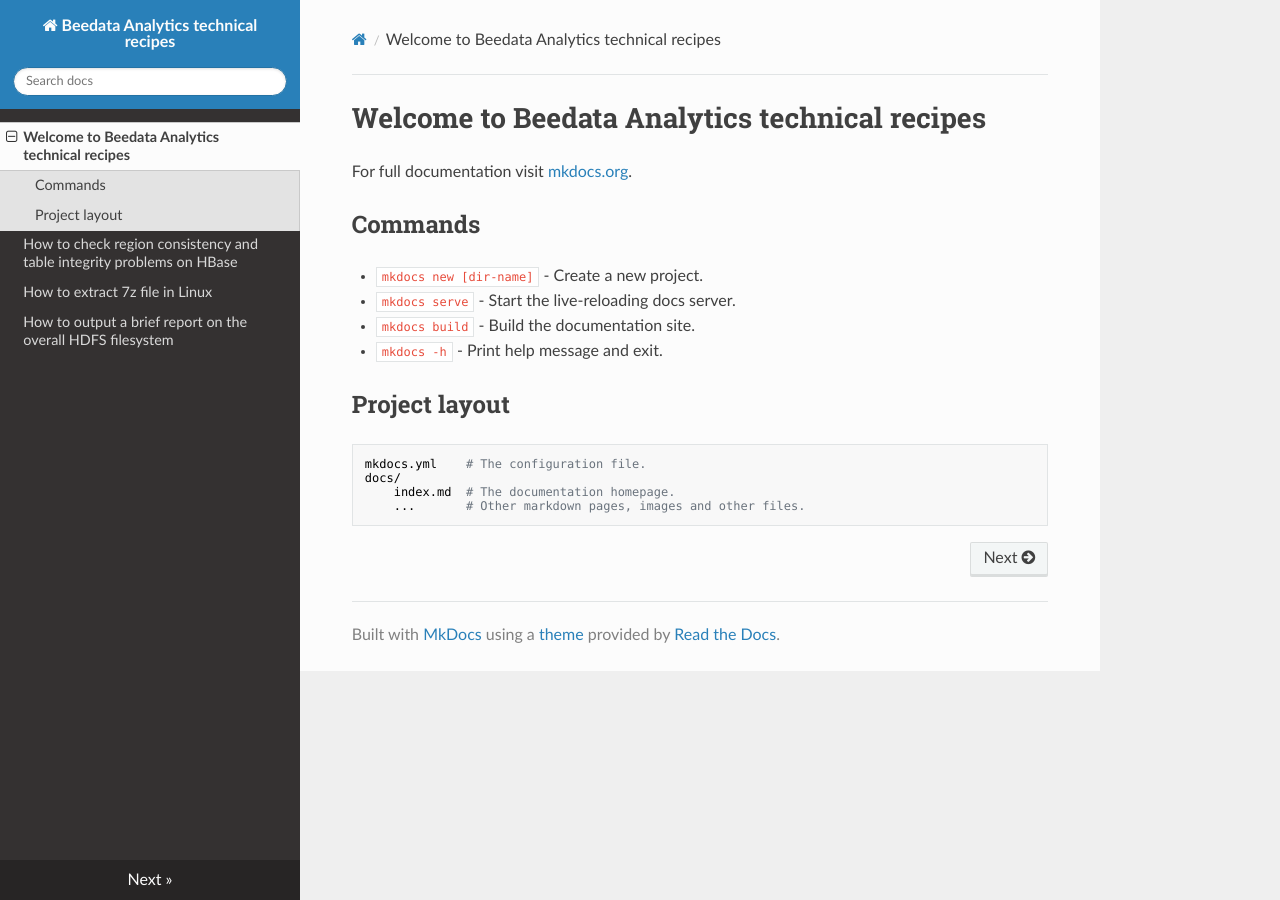
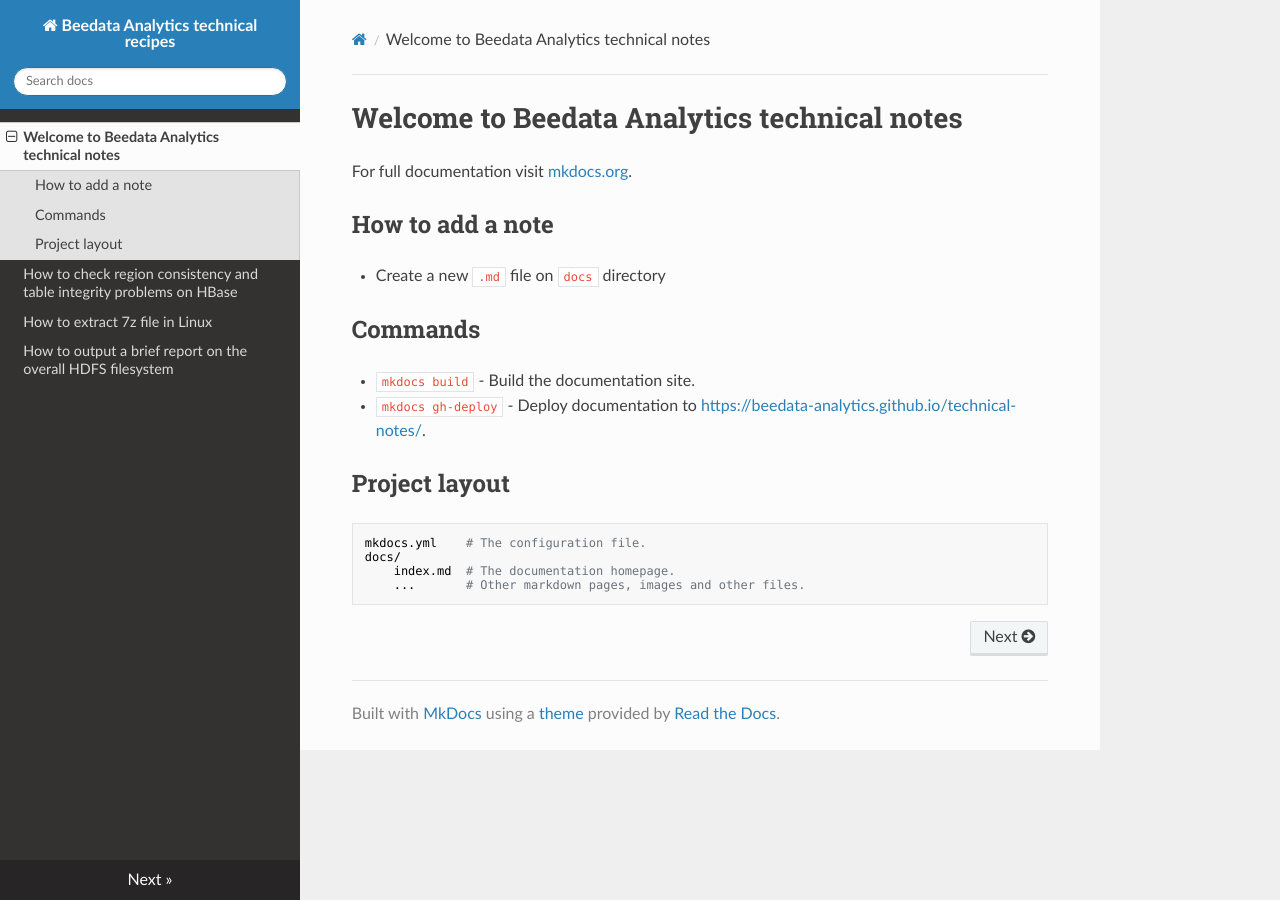
Before and after one commit to beedata-analytics/technical-notes, an MkDocs documentation site: the page built from docs/index.md, in a window 1280 px wide. Built offline with MkDocs 1.6.1, drawn with Linux system fonts in a browser that asks for light colours; nearby versions of some CDN libraries.

Commit message:
updated index

```diff
--- a/docs/index.md
+++ b/docs/index.md
@@ -1,13 +1,15 @@
-# Welcome to Beedata Analytics technical recipes
+# Welcome to Beedata Analytics technical notes
 
 For full documentation visit [mkdocs.org](https://www.mkdocs.org).
 
+## How to add a note
+
+* Create a new `.md` file on `docs` directory
+
 ## Commands
 
-* `mkdocs new [dir-name]` - Create a new project.
-* `mkdocs serve` - Start the live-reloading docs server.
 * `mkdocs build` - Build the documentation site.
-* `mkdocs -h` - Print help message and exit.
+* `mkdocs gh-deploy` - Deploy documentation to [https://beedata-analytics.github.io/technical-notes/](https://beedata-analytics.github.io/technical-notes/).
 
 ## Project layout
 
```
Also changed, not shown: site/404.html, site/How to check region consistency and table integrity problems on HBase/index.html, site/How to extract 7z file in Linux/index.html, site/How to output a brief report on the overall HDFS filesystem/index.html, site/index.html, site/search.html, site/search/search_index.json, 1 other file.
